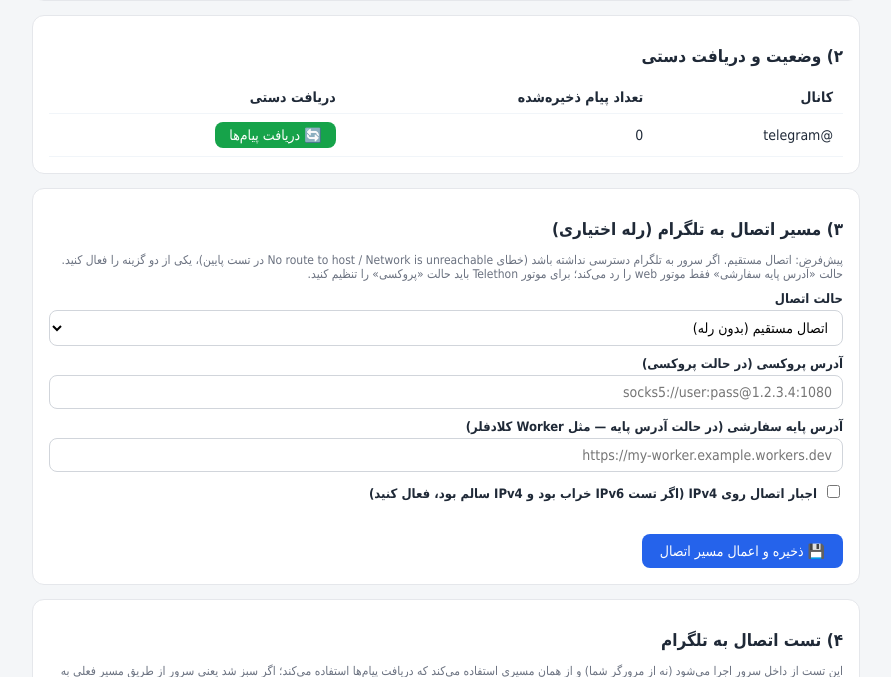
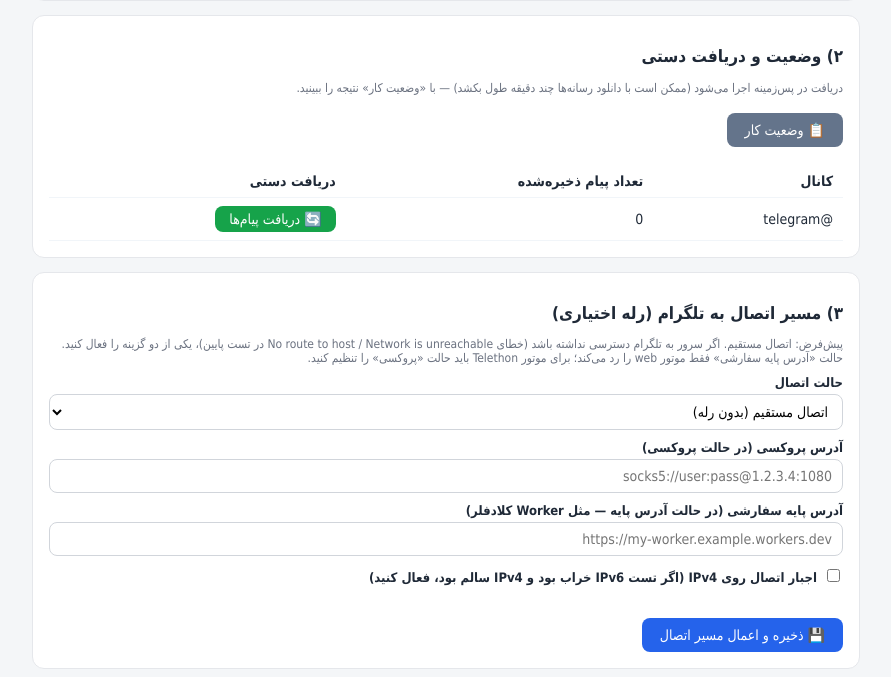
Before and after one commit to infostlkala/tg-reader-smart-archive, a Flask app: page /admin in a window 1280 px wide. Shown: the part 599-1276 px from the top of the page, without its empty margins (194-1085 px from the left). Run offline with Flask 3, Linux system fonts and the light colour scheme; the visitor is signed in with stand-in values (Sample User, id 1); data that the repository does not hold is empty.

Commit message:
Async manual fetch: run in background thread, poll via /admin/job-status
Manual fetch used to run inside the HTTP request and hit gunicorn's 120s
timeout on history+media+FTP jobs. Now it starts a daemon thread, returns
immediately, and the admin panel gets a 'وضعیت کار' button that polls
/admin/job-status for progress/result. Local smoke-tested end to end.

```diff
--- a/app.py
+++ b/app.py
@@ -550,16 +550,55 @@ def admin_save():
     return redirect(url_for("admin"))
 
 
+# ---------- وضعیت کار دریافت پس‌زمینه (دریافت دستی به‌صورت async) ----------
+_job_lock = threading.Lock()
+_job_state = {"running": False, "channel": "", "result": None, "started": 0.0}
+
+
+def _run_fetch_job(channel: str):
+    """اجرای دریافت در thread جدا؛ نتیجه در _job_state ذخیره می‌شود.
+    دلیل: دریافت تاریخچه + دانلود رسانه + انتشار FTP ممکن است دقیقه‌ها طول
+    بکشد و درون درخواست HTTP باعث timeout گنجورکورن می‌شود."""
+    global _job_state
+    try:
+        res = do_fetch(channel)
+    except Exception as e:
+        res = {"ok": False, "new": 0, "error": str(e)}
+    with _job_lock:
+        _job_state = {"running": False, "channel": channel,
+                      "result": res, "started": _job_state.get("started", 0.0)}
+
+
 @app.route("/admin/fetch", methods=["POST"])
 def admin_fetch():
     r = require_admin()
     if r:
         return r
+    global _job_state
     channel = request.form.get("channel", "").strip().lstrip("@")
-    res = do_fetch(channel)
-    q = ("fetch_ok=" + json.dumps(res, ensure_ascii=False)) if res["ok"] \
-        else ("fetch_err=" + res.get("error", "خطا"))
-    return redirect(url_for("admin", result=q))
+    with _job_lock:
+        if _job_state.get("running"):
+            return redirect(url_for("admin", result="fetch_err=یک دریافت در حال اجراست؛ کمی صبر کنید."))
+        _job_state = {"running": True, "channel": channel, "result": None,
+                      "started": time.time()}
+    threading.Thread(target=_run_fetch_job, args=(channel,), daemon=True).start()
+    flash(f"دریافت @{channel} در پس‌زمینه شروع شد؛ نتیجه را از دکمه «وضعیت کار» ببینید.")
+    return redirect(url_for("admin"))
+
+
+@app.route("/admin/job-status")
+def admin_job_status():
+    r = require_admin()
+    if r:
+        return jsonify({"ok": False, "error": "unauthorized"}), 401
+    with _job_lock:
+        st = dict(_job_state)
+    if st.get("running"):
+        elapsed = round(time.time() - st.get("started", time.time()))
+        return jsonify({"running": True, "channel": st.get("channel"),
+                        "elapsed": elapsed})
+    return jsonify({"running": False, "channel": st.get("channel"),
+                    "result": st.get("result")})
 
 
 @app.route("/admin/relay", methods=["POST"])
--- a/templates/admin.html
+++ b/templates/admin.html
@@ -59,6 +59,9 @@
 
 <div class="card">
   <h2>۲) وضعیت و دریافت دستی</h2>
+  <div class="muted" style="margin-bottom:8px">دریافت در پس‌زمینه اجرا می‌شود (ممکن است با دانلود رسانه‌ها چند دقیقه طول بکشد) — با «وضعیت کار» نتیجه را ببینید.</div>
+  <button class="btn gray" id="job-btn" onclick="pollJob()" style="margin-bottom:8px">📋 وضعیت کار</button>
+  <div id="job-result" style="margin-bottom:10px"></div>
   <table>
     <tr><th>کانال</th><th>تعداد پیام ذخیره‌شده</th><th>دریافت دستی</th></tr>
     {% for ch, c in counts.items() %}
@@ -113,6 +116,33 @@
   <button class="btn gray" id="net-diag-btn" onclick="runNetDiag()" style="margin-inline-start:8px">🩺 عیب‌یابی کامل شبکه</button>
   <div id="tg-test-result" style="margin-top:10px"></div>
 </div>
+
+<script>
+async function pollJob() {
+  const btn = document.getElementById('job-btn');
+  const box = document.getElementById('job-result');
+  btn.disabled = true; btn.textContent = '⏳ ...';
+  try {
+    const r = await fetch('{{ url_for("admin_job_status") }}', {cache: 'no-store'});
+    const d = await r.json();
+    if (d.running) {
+      box.innerHTML = '<div class="flash">⏳ دریافت @' + d.channel + ' در حال اجراست (' + d.elapsed + ' ثانیه) — دوباره چک کنید.</div>';
+    } else if (d.result) {
+      const res = d.result;
+      box.innerHTML = res.ok
+        ? '<div class="flash">✅ دریافت @' + d.channel + ' — پیام‌های جدید: ' + (res.new || 0) +
+          ' ، منتشرشده به هاست: ' + (res.published || 0) +
+          (res.ftp_errors ? ' ، خطای FTP: ' + res.ftp_errors : '') + '</div>'
+        : '<div class="flash err">❌ دریافت @' + d.channel + ': ' + (res.error || 'خطا') + '</div>';
+    } else {
+      box.innerHTML = '<div class="muted">هنوز کاری اجرا نشده است.</div>';
+    }
+  } catch (e) {
+    box.innerHTML = '<div class="flash err">❌ خطا: ' + e + '</div>';
+  }
+  btn.disabled = false; btn.textContent = '📋 وضعیت کار';
+}
+</script>
 
 <script>
 async function runTgTest() {
```
